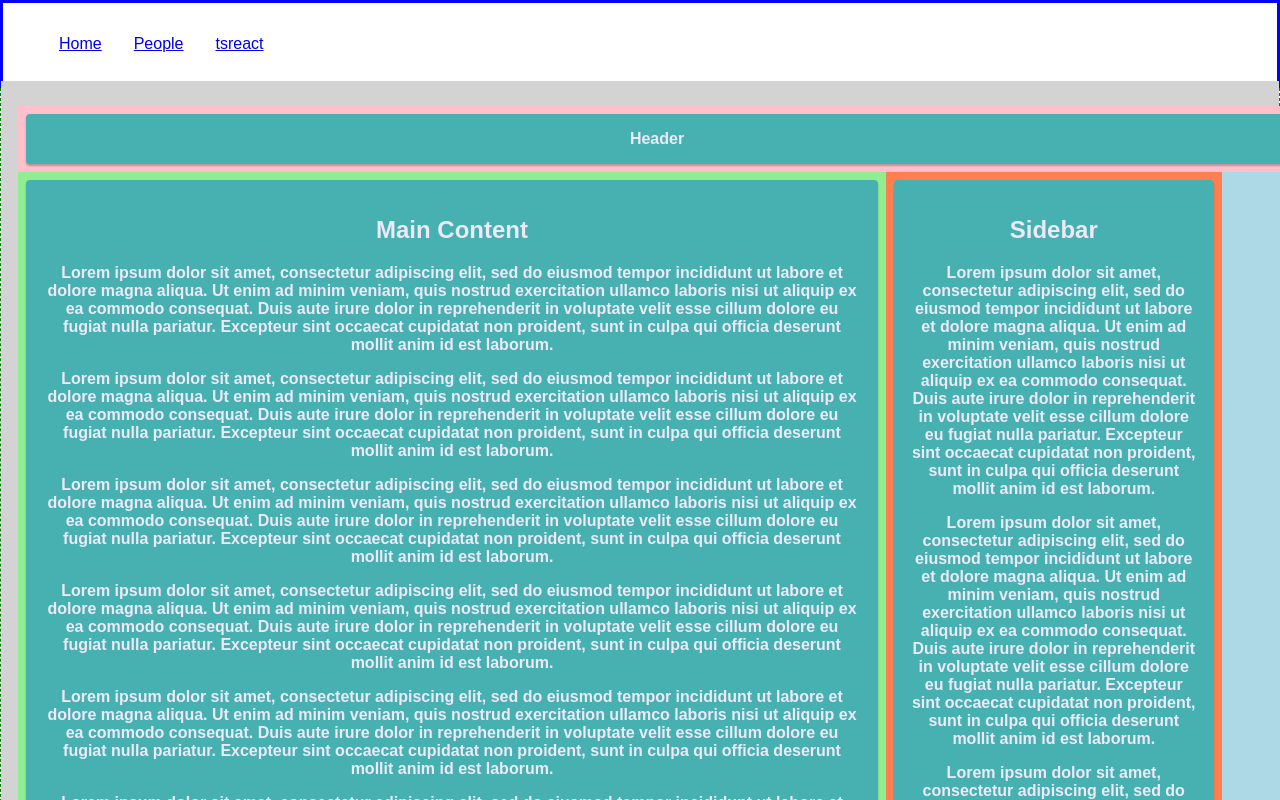
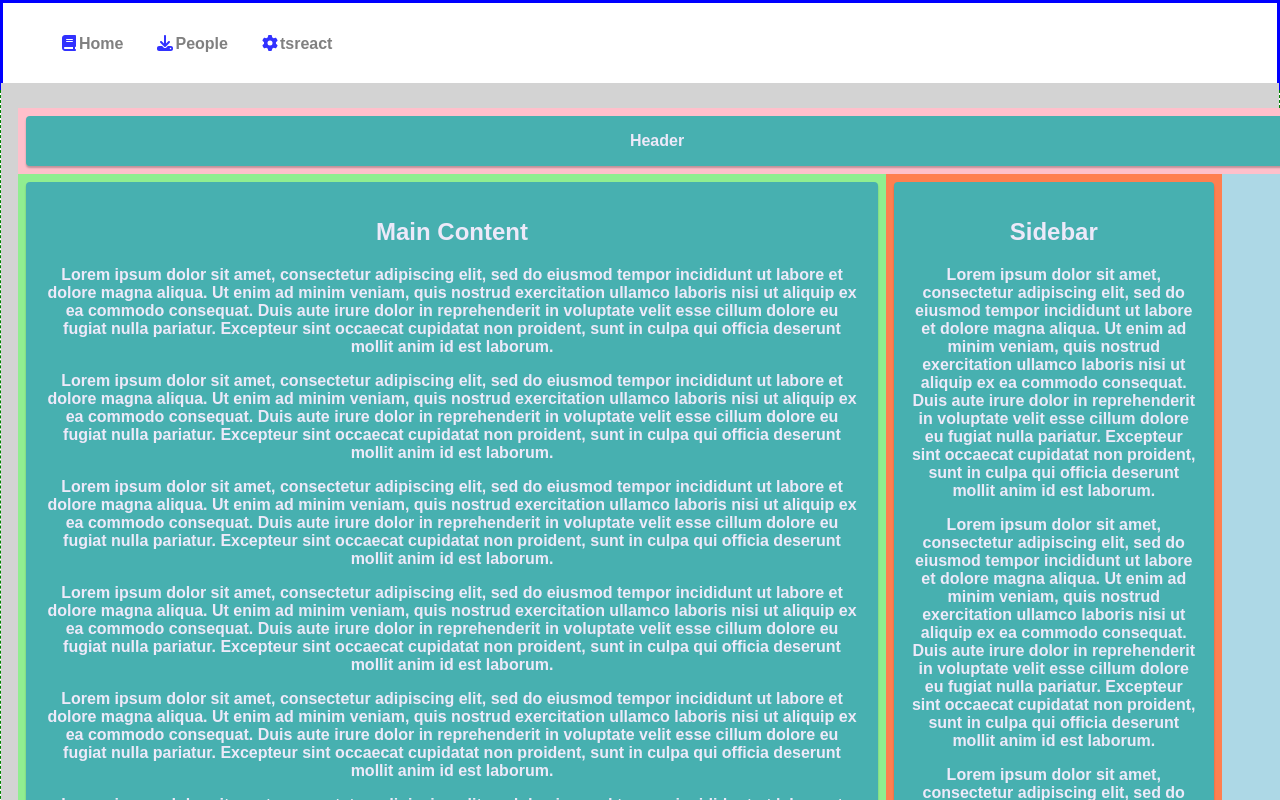
Before and after one commit to csdear/nextGarbage, a Next.js app: page /grid-forged in a window 1280 px wide. Shown: the top 800 px of the page. Built offline with nearby package versions, Linux system fonts and the light colour scheme.

Commit message:
Navigation Link component. Font awesome icon aligned to link/text.

```diff
--- a/src/components/header/index.tsx
+++ b/src/components/header/index.tsx
@@ -1,11 +1,13 @@
 import Link from 'next/link';
 import { FC } from "react";
 import styles from "./header.module.scss";
+import NavigationLink from '../navigation-link';
+import type { IconProp } from "@fortawesome/fontawesome-svg-core";
 
-const path = [
-    { uid: 21, name: 'Home', id: 1, path: '/' },
-    { uid: 31, name: 'People', id: 2, path: 'people' },
-    { uid: 41, name: 'tsreact', id: 3, path: 'tsreact' }
+const urlPath = [
+    { uid: 21, name: 'Home', id: 1, path: '/', icon: 'book' },
+    { uid: 31, name: 'People', id: 2, path: 'people', icon: 'download' },
+    { uid: 41, name: 'tsreact', id: 3, path: 'tsreact', icon: 'cog' }
   ];
 
 const Header: FC = () => {
@@ -14,12 +16,17 @@ return (
         <header>
             <nav>
                 <ul>
-                {path.map((value) => {
+                {urlPath.map((link) => {
                     return (
-                    <li key={value.uid}>
-                        <Link href={value.path}>
+                    <li key={link.uid}>
+                        {/* <Link href={value.path}>
                         <a> {value.name} </a>
-                        </Link>
+                        </Link> */}
+                        <NavigationLink
+                            title={link.name}
+                            href={link.path}
+                            icon={link.icon as IconProp}
+                    />
                     </li>
                     );
                 })}
--- /dev/null
+++ b/src/components/navigation-link/index.tsx
@@ -0,0 +1,43 @@
+import type { IconProp } from "@fortawesome/fontawesome-svg-core";
+import type { FC } from "react";
+import Link from "next/link";
+import { FontAwesomeIcon } from "@fortawesome/react-fontawesome";
+import cn from "classnames";
+import styles from "./navigation-link.module.scss";
+
+interface NavigationLinkProps
+  extends React.AnchorHTMLAttributes<HTMLAnchorElement> {
+  title: string;
+  href: string;
+  icon?: IconProp;
+  className?: string;
+}
+
+const NavigationLink: FC<NavigationLinkProps> = ({
+  title,
+  href,
+  icon,
+  className,
+  ...rest
+}) => {
+  const linkProps = {
+    className: cn(styles["navigation-link"], className),
+    ...rest,
+  };
+
+  return (
+    <Link href={href}>
+      <a {...linkProps}>
+        {icon && (
+          <FontAwesomeIcon
+            className={cn("fa-fw", styles["navigation-link__icon"])}
+            icon={icon as IconProp}
+          />
+        )}
+        {title}
+      </a>
+    </Link>
+  );
+};
+
+export default NavigationLink;
--- /dev/null
+++ b/src/components/navigation-link/navigation-link.module.scss
@@ -0,0 +1,30 @@
+
+.navigation-link {
+    display: inline-flex;
+    width: 100%;
+    color: grey;
+    font-weight: bold;
+    text-decoration: none;
+    // padding-block: rem(12);
+    // padding-inline: rem(small);
+
+    &__icon {
+        opacity: 0.8;
+        path {
+            fill: blue
+        }
+    }
+
+    & &__icon {
+        // padding-inline-end: rem(small);
+        // inline-size: rem(20);
+    }
+
+    &:hover {
+        text-decoration: underline;
+
+        .navigation-link__icon {
+            opacity: 1;
+        }
+    }
+}
--- a/src/global.scss
+++ b/src/global.scss
@@ -1,3 +1,4 @@
+// This style ripped from newsstand UI cookie cutter
 body {
     margin: 0;
     padding: 0;
```
Also changed, not shown: pages/index.tsx (+11 -0 lines).
